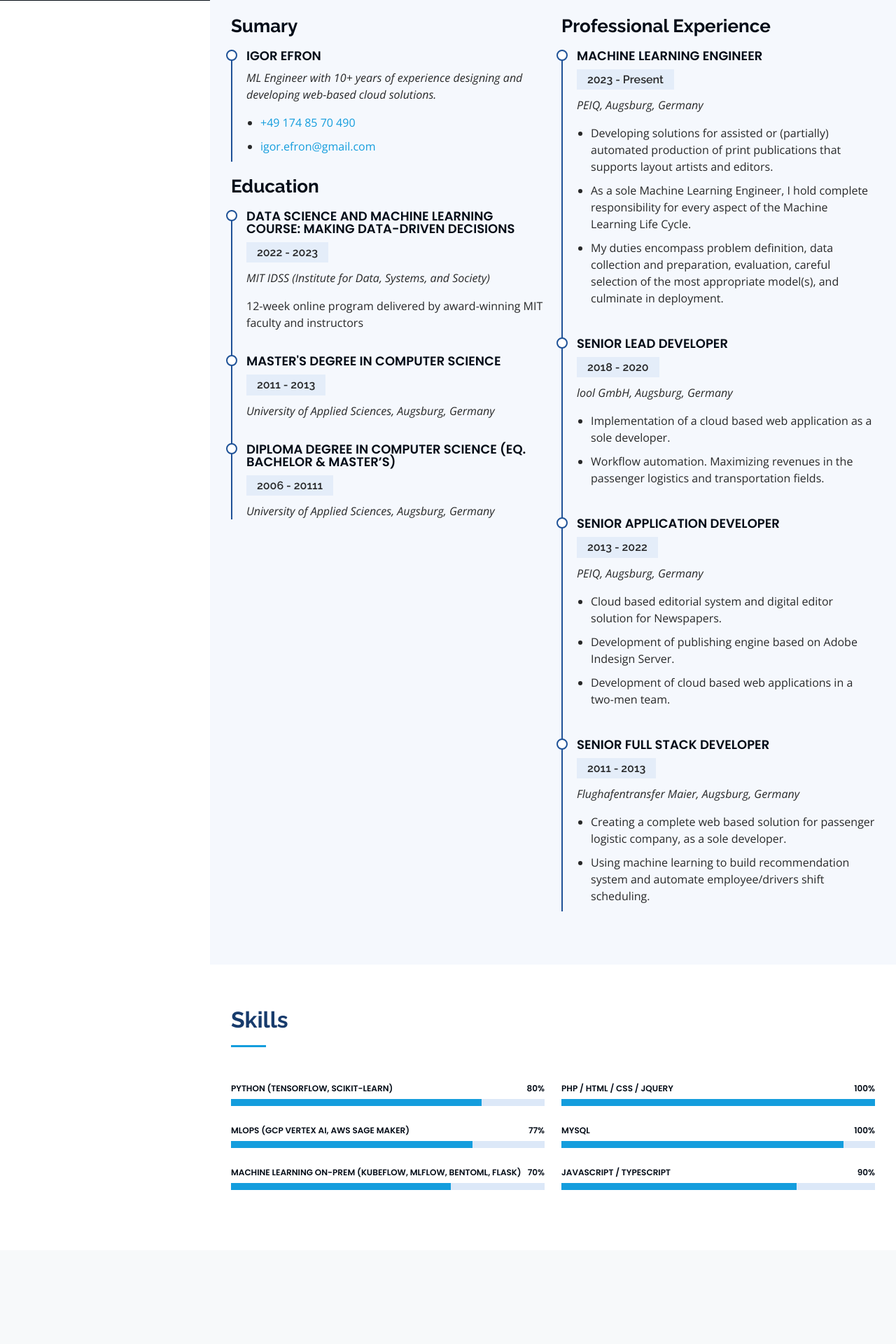
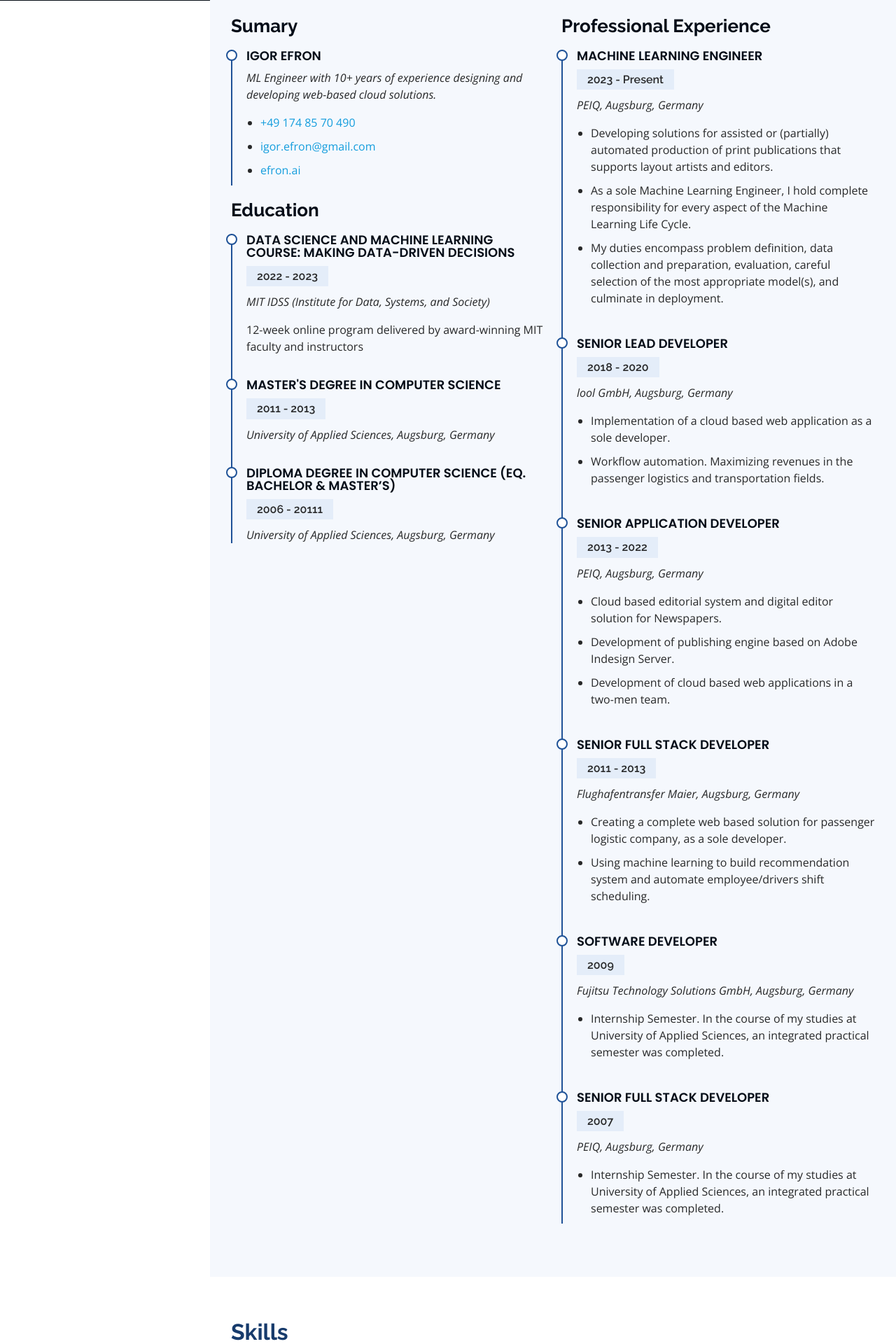
Before and after one commit to igorefron/allianz, a Flask app: page / in a window 1280 px wide. Shown: the part 799-2719 px from the top of the page at 70% size. Before the commit the page ends 2499 px from the top, so only its background shows below. Run offline with Flask 3, Linux system fonts and the light colour scheme; some libraries are stand-ins or nearby versions.

Commit message:
GUI second draft

```diff
--- a/app/templates/index.html
+++ b/app/templates/index.html
@@ -1,4 +1,3 @@
-
 <!DOCTYPE html>
 <html lang="en">
 
@@ -16,7 +15,9 @@
     <link href="{{ url_for('static', filename='img/apple-touch-icon.png') }}" rel="apple-touch-icon">
 
     <!-- Google Fonts -->
-  <link href="https://fonts.googleapis.com/css?family=Open+Sans:300,300i,400,400i,600,600i,700,700i|Raleway:300,300i,400,400i,500,500i,600,600i,700,700i|Poppins:300,300i,400,400i,500,500i,600,600i,700,700i" rel="stylesheet">
+    <link
+        href="https://fonts.googleapis.com/css?family=Open+Sans:300,300i,400,400i,600,600i,700,700i|Raleway:300,300i,400,400i,500,500i,600,600i,700,700i|Poppins:300,300i,400,400i,500,500i,600,600i,700,700i"
+        rel="stylesheet">
 
     <!-- Vendor CSS Files -->
     <link href="{{ url_for('static', filename='css/aos.css') }}" rel="stylesheet">
@@ -41,17 +42,21 @@
         <div class="d-flex flex-column">
 
             <div class="profile">
-        <img src="{{ url_for('static', filename='img/profile-img.jpg') }}" alt="" class="img-fluid rounded-circle">
+                <img src="{{ url_for('static', filename='img/profile-img.jpg') }}" alt=""
+                    class="img-fluid rounded-circle">
                 <h1 class="text-light"><a href="#">Igor Efron</a></h1>
                 <div class="social-links mt-3 text-center">
-          <a href="https://www.linkedin.com/in/igor-efron/" target="_blank" class="linkedin"><i class="bx bxl-linkedin"></i></a>
+                    <a href="https://www.linkedin.com/in/igor-efron/" target="_blank" class="linkedin"><i
+                            class="bx bxl-linkedin"></i></a>
                 </div>
             </div>
 
             <nav id="navbar" class="nav-menu navbar">
                 <ul>
-          <li><a href="#about" class="nav-link scrollto active"><i class="bx bx-home"></i> <span>Sentiment Analysis</span></a></li>
-          <li><a href="#resume" class="nav-link scrollto"><i class="bx bx-file-blank"></i> <span>Resume</span></a></li>
+                    <li><a href="#about" class="nav-link scrollto active"><i class="bx bx-home"></i> <span>Sentiment
+                                Analysis</span></a></li>
+                    <li><a href="#resume" class="nav-link scrollto"><i class="bx bx-file-blank"></i>
+                            <span>Resume</span></a></li>
                 </ul>
             </nav><!-- .nav-menu -->
         </div>
@@ -71,7 +76,8 @@
                     <div class="col-12" data-aos="fade-right">
                         <form action="/analyze_comments" method="get">
                             <div class="form-group">
-                    <input type="text" class="form-control" id="subfeddit" name="subfeddit" placeholder="Enter subfeddit name">
+                                <input type="text" class="form-control" id="subfeddit" name="subfeddit"
+                                    placeholder="Enter subfeddit name">
                             </div>
 
                             <button type="submit" class="btn btn-primary mt-4">Analyze</button>
@@ -82,6 +88,12 @@
             </div>
         </section><!-- End About Section -->
 
+        <section id="skills2" class="skills d-none">
+            <div class="container">
+                <div class="row skills-content"></div>
+            </div>
+        </section>
+
         <!-- ======= Resume Section ======= -->
         <section id="resume" class="resume section-bg">
             <div class="container">
@@ -90,15 +102,18 @@
                     <h2>Resume</h2>
                     <p>
                         since my youth i have been intersted in programming.<br>
-                As i was studying at the University of Applied Sciences, in the distant 2006,<span class="d-none d-md-block"><br></span> the deepening and strengthening of the acquired knowledge in concrete subject areas began.<br>
-                By now i have accumulated over  <b>15 years</b> of software development experience.<br> <br>
+                        As i was studying at the University of Applied Sciences, in the distant 2006,<span
+                            class="d-none d-md-block"><br></span> the deepening and strengthening of the acquired
+                        knowledge in concrete subject areas began.<br>
+                        By now i have accumulated over <b>15 years</b> of software development experience.<br> <br>
                         My areas of <b>expertise</b> include:
                     <ul>
                         <li>automation and optimization of workflows</li>
                         <li>methods of machine learning and artificial intelligence</li>
                         <li>web-based cloud solutions</li>
                     </ul>
-                All of these areas are not mutually exclusive and can be combined to achieve the best possible performance.
+                    All of these areas are not mutually exclusive and can be combined to achieve the best possible
+                    performance.
                     </p>
                 </div>
 
@@ -107,10 +122,12 @@
                         <h3 class="resume-title">Sumary</h3>
                         <div class="resume-item pb-0">
                             <h4>Igor Efron</h4>
-              <p><em>ML Engineer with 10+ years of experience designing and developing web-based cloud solutions.</em></p>
+                            <p><em>ML Engineer with 10+ years of experience designing and developing web-based cloud
+                                    solutions.</em></p>
                             <ul>
                                 <li><a href="tel:00491748570490">+49 174 85 70 490</a></li>
                                 <li><a href="mailto:igor.efron@gmail.com">igor.efron@gmail.com</a></li>
+                                <li><a href="https://efron.ai">efron.ai</a></li>
                             </ul>
                         </div>
 
@@ -140,9 +157,13 @@
                             <h5>2023 - Present</h5>
                             <p><em>PEIQ, Augsburg, Germany</em></p>
                             <ul>
-                <li>Developing solutions for assisted or (partially) automated production of print publications that supports layout artists and editors.</li>
-                <li>As a sole Machine Learning Engineer, I hold complete responsibility for every aspect of the Machine Learning Life Cycle. </li>
-                <li>My duties encompass problem definition, data collection and preparation, evaluation, careful selection of the most appropriate model(s), and culminate in deployment.</li>
+                                <li>Developing solutions for assisted or (partially) automated production of print
+                                    publications that supports layout artists and editors.</li>
+                                <li>As a sole Machine Learning Engineer, I hold complete responsibility for every aspect
+                                    of the Machine Learning Life Cycle. </li>
+                                <li>My duties encompass problem definition, data collection and preparation, evaluation,
+                                    careful selection of the most appropriate model(s), and culminate in deployment.
+                                </li>
                             </ul>
                         </div>
 
@@ -152,7 +173,8 @@
                             <p><em>lool GmbH, Augsburg, Germany</em></p>
                             <ul>
                                 <li>Implementation of a cloud based web application as a sole developer. </li>
-                <li>Workflow automation. Maximizing revenues in the passenger logistics and transportation fields.</li>
+                                <li>Workflow automation. Maximizing revenues in the passenger logistics and
+                                    transportation fields.</li>
                             </ul>
                         </div>
 
@@ -172,8 +194,28 @@
                             <h5>2011 - 2013</h5>
                             <p><em>Flughafentransfer Maier, Augsburg, Germany</em></p>
                             <ul>
-                    <li>Creating a complete web based solution for passenger logistic company,  as a sole developer.</li>
-                    <li>Using machine learning to build recommendation system and automate employee/drivers shift scheduling.</li>
+                                <li>Creating a complete web based solution for passenger logistic company, as a sole
+                                    developer.</li>
+                                <li>Using machine learning to build recommendation system and automate employee/drivers
+                                    shift scheduling.</li>
+                            </ul>
+                        </div>
+
+                        <div class="resume-item">
+                            <h4>Software Developer</h4>
+                            <h5>2009</h5>
+                            <p><em>Fujitsu Technology Solutions GmbH, Augsburg, Germany</em></p>
+                            <ul>
+                                <li>Internship Semester. In the course of my studies at University of Applied Sciences, an integrated practical semester was completed.</li>
+                            </ul>
+                        </div>
+
+                        <div class="resume-item">
+                            <h4>Senior Full Stack Developer</h4>
+                            <h5>2007</h5>
+                            <p><em>PEIQ, Augsburg, Germany</em></p>
+                            <ul>
+                                <li>Internship Semester. In the course of my studies at University of Applied Sciences, an integrated practical semester was completed.</li>
                             </ul>
                         </div>
                     </div>
@@ -191,27 +233,30 @@
                 </div>
 
                 <div class="row skills-content">
-
                     <div class="col-lg-6" data-aos="fade-up">
 
                         <div class="progress">
                             <span class="skill">Python (Tensorflow, Scikit-Learn) <i class="val">80%</i></span>
                             <div class="progress-bar-wrap">
-              <div class="progress-bar" role="progressbar" aria-valuenow="80" aria-valuemin="0" aria-valuemax="100"></div>
+                                <div class="progress-bar" role="progressbar" aria-valuenow="80" aria-valuemin="0"
+                                    aria-valuemax="100"></div>
                             </div>
                         </div>
 
                         <div class="progress">
                             <span class="skill">MLOPs (GCP Vertex AI, AWS Sage Maker) <i class="val">77%</i></span>
                             <div class="progress-bar-wrap">
-              <div class="progress-bar" role="progressbar" aria-valuenow="77" aria-valuemin="0" aria-valuemax="100"></div>
+                                <div class="progress-bar" role="progressbar" aria-valuenow="77" aria-valuemin="0"
+                                    aria-valuemax="100"></div>
                             </div>
                         </div>
 
                         <div class="progress">
-            <span class="skill">Machine Learning On-Prem (KubeFlow, MlFlow, BentoML, Flask)<i class="val">70%</i></span>
+                            <span class="skill">Machine Learning On-Prem (KubeFlow, MlFlow, BentoML, Flask)<i
+                                    class="val">70%</i></span>
                             <div class="progress-bar-wrap">
-              <div class="progress-bar" role="progressbar" aria-valuenow="70" aria-valuemin="0" aria-valuemax="100"></div>
+                                <div class="progress-bar" role="progressbar" aria-valuenow="70" aria-valuemin="0"
+                                    aria-valuemax="100"></div>
                             </div>
                         </div>
 
@@ -222,21 +267,24 @@
                         <div class="progress">
                             <span class="skill">PHP / HTML / CSS / jQuery<i class="val">100%</i></span>
                             <div class="progress-bar-wrap">
-              <div class="progress-bar" role="progressbar" aria-valuenow="100" aria-valuemin="0" aria-valuemax="100"></div>
+                                <div class="progress-bar" role="progressbar" aria-valuenow="100" aria-valuemin="0"
+                                    aria-valuemax="100"></div>
                             </div>
                         </div>
 
                         <div class="progress">
-            <span class="skill"> MySQL <i class="val">100%</i></span>
+                            <span class="skill"> MySQL / Elasticsearch <i class="val">100%</i></span>
                             <div class="progress-bar-wrap">
-              <div class="progress-bar" role="progressbar" aria-valuenow="90" aria-valuemin="0" aria-valuemax="100"></div>
+                                <div class="progress-bar" role="progressbar" aria-valuenow="100" aria-valuemin="0"
+                                    aria-valuemax="100"></div>
                             </div>
                         </div>
 
                         <div class="progress">
                             <span class="skill">JavaScript / TypeScript <i class="val">90%</i></span>
                             <div class="progress-bar-wrap">
-              <div class="progress-bar" role="progressbar" aria-valuenow="75" aria-valuemin="0" aria-valuemax="100"></div>
+                                <div class="progress-bar" role="progressbar" aria-valuenow="75" aria-valuemin="0"
+                                    aria-valuemax="100"></div>
                             </div>
                         </div>
 
@@ -254,7 +302,8 @@
 
     </footer><!-- End  Footer -->
 
-  <a href="#" class="back-to-top d-flex align-items-center justify-content-center"><i class="bi bi-arrow-up-short"></i></a>
+    <a href="#" class="back-to-top d-flex align-items-center justify-content-center"><i
+            class="bi bi-arrow-up-short"></i></a>
 
     <!-- Vendor JS Files -->
     <script src="{{ url_for('static', filename='js/purecounter_vanilla.js') }}"></script>
```
Lines whose indentation alone changed are shown as unchanged.
